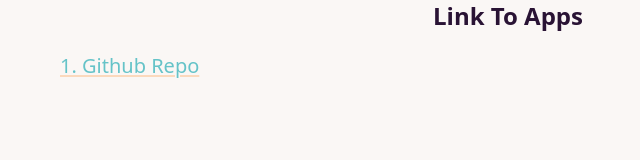
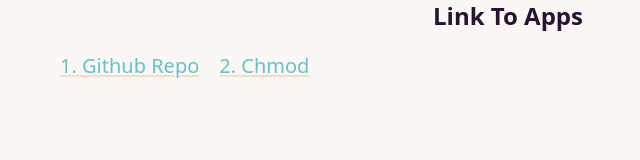
Before and after one commit to DanielCodex/small-tools, a Next.js app: page / in a window 1280 px wide. Shown: the top 160 px of the page, without its empty margins (132-772 px from the left). Built offline with nearby package versions, Linux system fonts and the light colour scheme.

Commit message:
add chomd page

```diff
--- a/src/pages/index.tsx
+++ b/src/pages/index.tsx
@@ -14,6 +14,11 @@ const Home: NextPage = () => {
             1. github repo
           </a>
         </Link>
+        <Link href={"/chmod"}>
+          <a className="link link-primary text-xl capitalize decoration-orange-400/30 underline-offset-2">
+            2. chmod
+          </a>
+        </Link>
       </div>
     </Container>
   );
```
